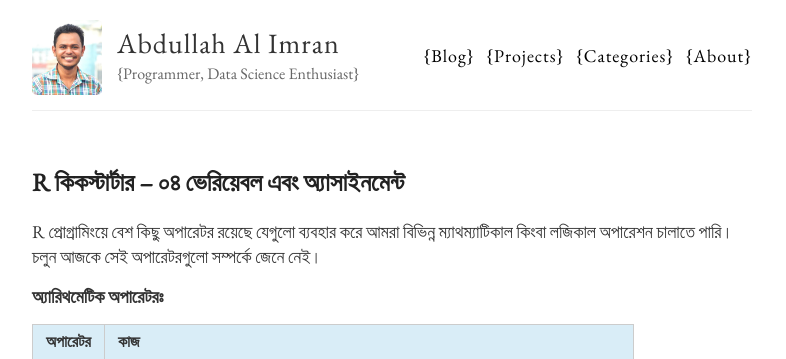
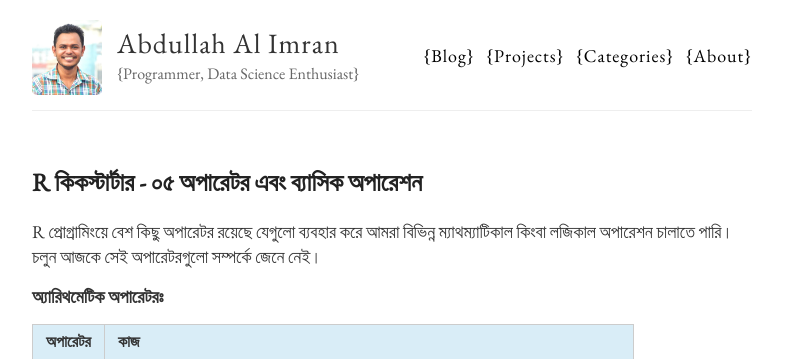
Before and after one commit to abdalimran/abdalimran.github.io, a Jekyll site: the page built from _posts/2016-8-20-r-অপারেটর-এবং-ব্যাসিক-অপারেশন.md, in a window 1280 px wide and 900 px high. Shown: the top 359 px of the window, without its empty margins (248-1034 px from the left). Built offline with Jekyll 4.4.1, drawn with Linux system fonts in a browser that asks for light colours.

Commit message:
Update 2016-8-20-r-অপারেটর-এবং-ব্যাসিক-অপারেশন.md

```diff
--- a/_posts/2016-8-20-r-অপারেটর-এবং-ব্যাসিক-অপারেশন.md
+++ b/_posts/2016-8-20-r-অপারেটর-এবং-ব্যাসিক-অপারেশন.md
@@ -1,6 +1,6 @@
 ---
 layout: post
-title: R কিকস্টার্টার – ০৪ ভেরিয়েবল এবং অ্যাসাইনমেন্ট
+title: R কিকস্টার্টার - ০৫ অপারেটর এবং ব্যাসিক অপারেশন
 ---
 R প্রোগ্রামিংয়ে বেশ কিছু অপারেটর রয়েছে যেগুলো ব্যবহার করে আমরা বিভিন্ন ম্যাথম্যাটিকাল কিংবা লজিকাল অপারেশন চালাতে পারি। চলুন আজকে সেই অপারেটরগুলো সম্পর্কে জেনে নেই।
 
```
